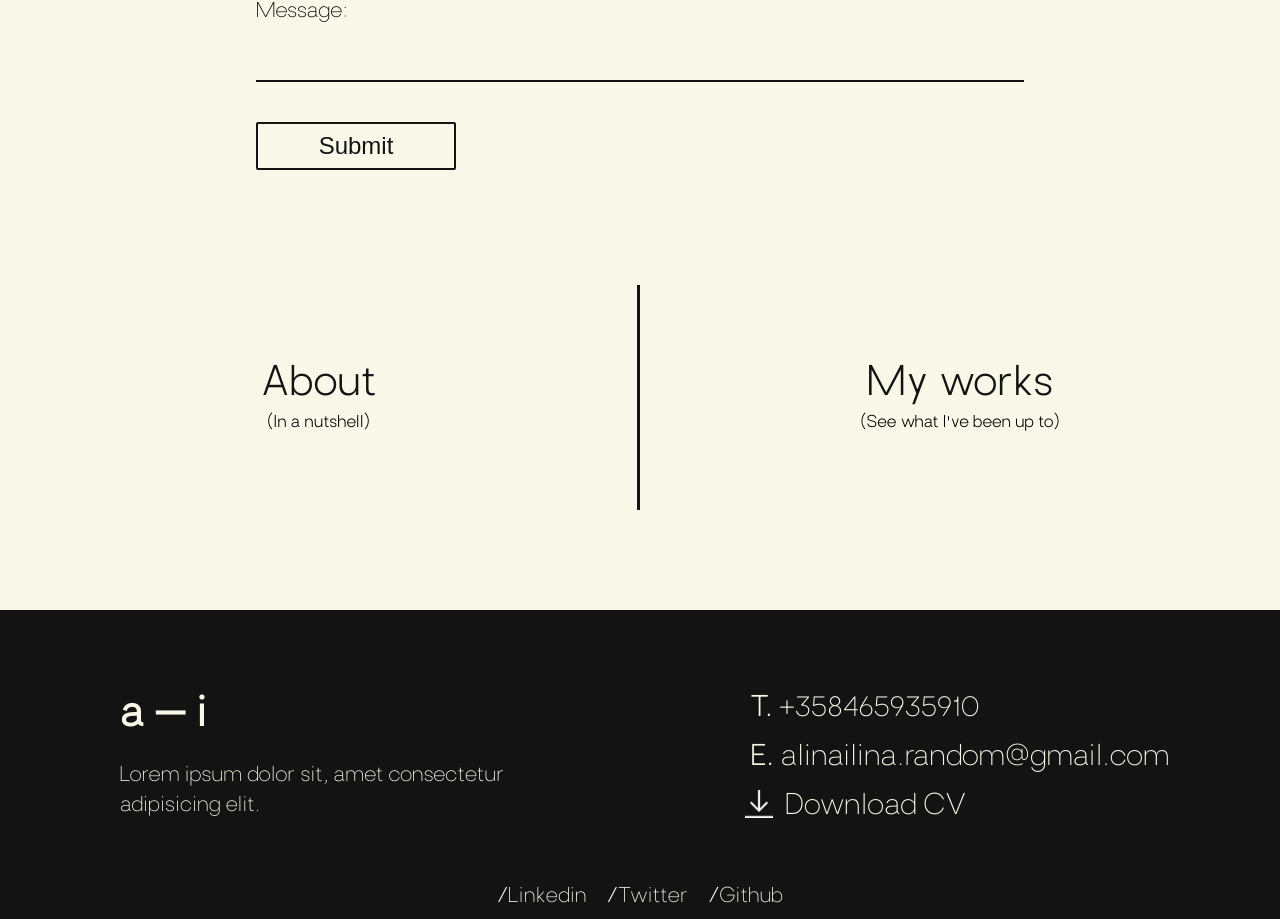
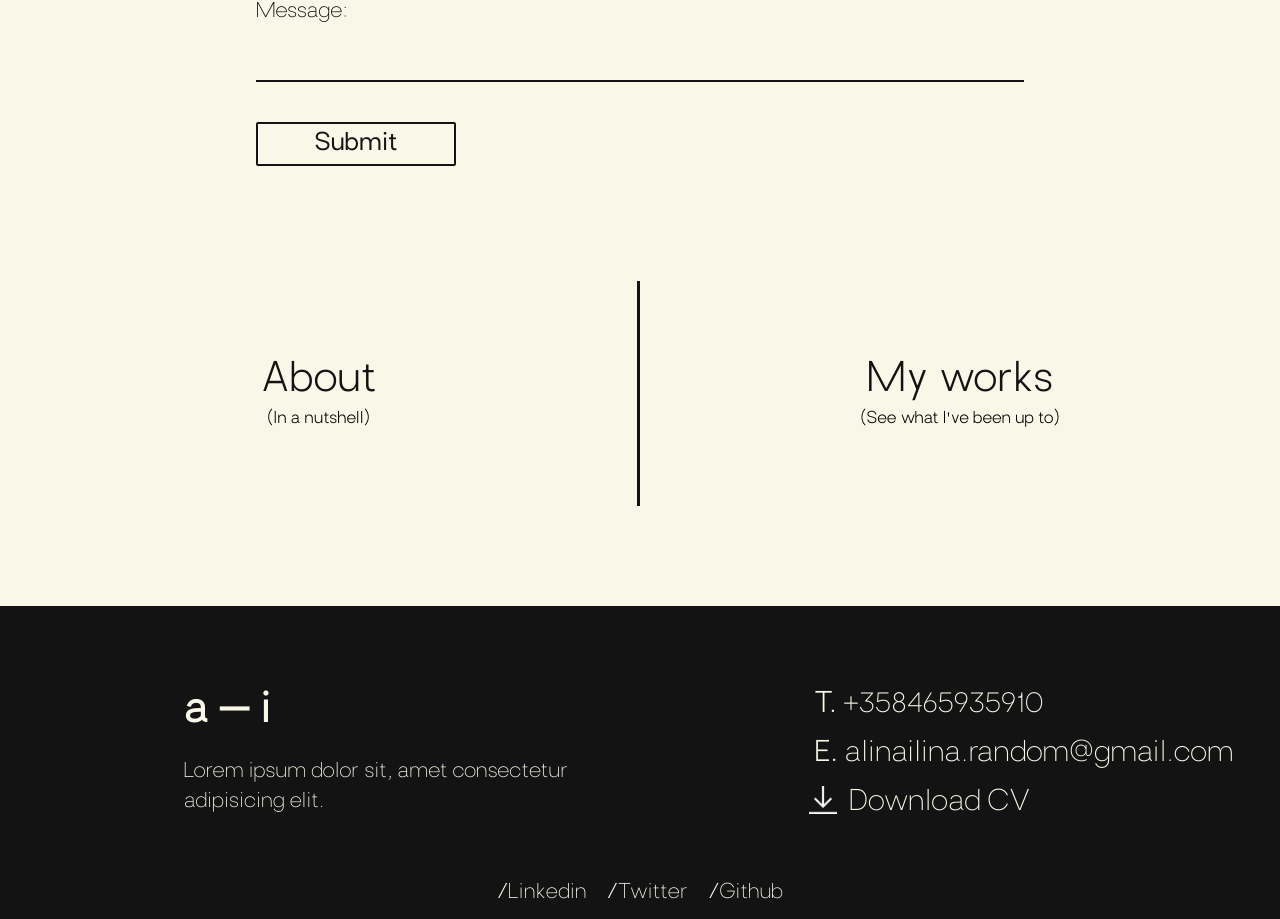
Before and after one commit to alinailina/Cover-Letter, a React (Create React App) app: page /faq in a window 1280 px wide. Shown: the part 1158-2077 px from the top of the page. Built offline with nearby package versions, Linux system fonts and the light colour scheme.

Commit message:
Fixing mobile issues

```diff
--- a/src/components/Navbar.jsx
+++ b/src/components/Navbar.jsx
@@ -3,7 +3,7 @@ import { Link } from "react-router-dom";
 import "./index.scss";
 
 const Navbar = () => {
-  const [active, setActive] = useState("");
+  const [active, setActive] = useState(false);
 
   const handleToggle = () => {
     setActive(!active);
@@ -24,13 +24,13 @@ const Navbar = () => {
       </div>
       <ul className={active ? "active" : ""}>
         <li>
-          <Link to="about">About</Link>
+          <a href="/about">About</a>
         </li>
         <li>
-          <Link to="portfolio">My works</Link>
+          <a href="/portfolio">My works</a>
         </li>
         <li>
-          <Link to="faq">FAQ</Link>
+          <a href="/faq">FAQ</a>
         </li>
         <li>
           <div>
--- a/src/components/index.scss
+++ b/src/components/index.scss
@@ -383,8 +383,8 @@ footer {
   padding: 75px 0 25px;
 
   .title {
-    // border: 1px solid red;
-    width: 50%;
+    //border: 1px solid red;
+    width: 60%;
     display: flex;
     align-items: center;
     justify-content: center;
@@ -414,7 +414,7 @@ footer {
 
   .contacts {
     //border: 1px solid red;
-    width: 50%;
+    width: 40%;
     display: flex;
 
     align-items: center;
--- a/src/layout/Home.jsx
+++ b/src/layout/Home.jsx
@@ -4,9 +4,6 @@ import { Link } from "react-router-dom";
 // Styles
 
 import css from "./css/Home.module.scss";
-
-// Children
-import CTA from "../components/CTA";
 
 const Home = () => {
   return (
--- a/src/layout/css/FAQ.scss
+++ b/src/layout/css/FAQ.scss
@@ -177,6 +177,7 @@
           border: 2px solid $black;
           border-radius: 2px;
           color: $black;
+          font-family: $medium;
           background-color: $nude;
           cursor: pointer;
           -webkit-appearance: none;
```
Also changed, not shown: src/layout/About.jsx (+0 -7 lines).
